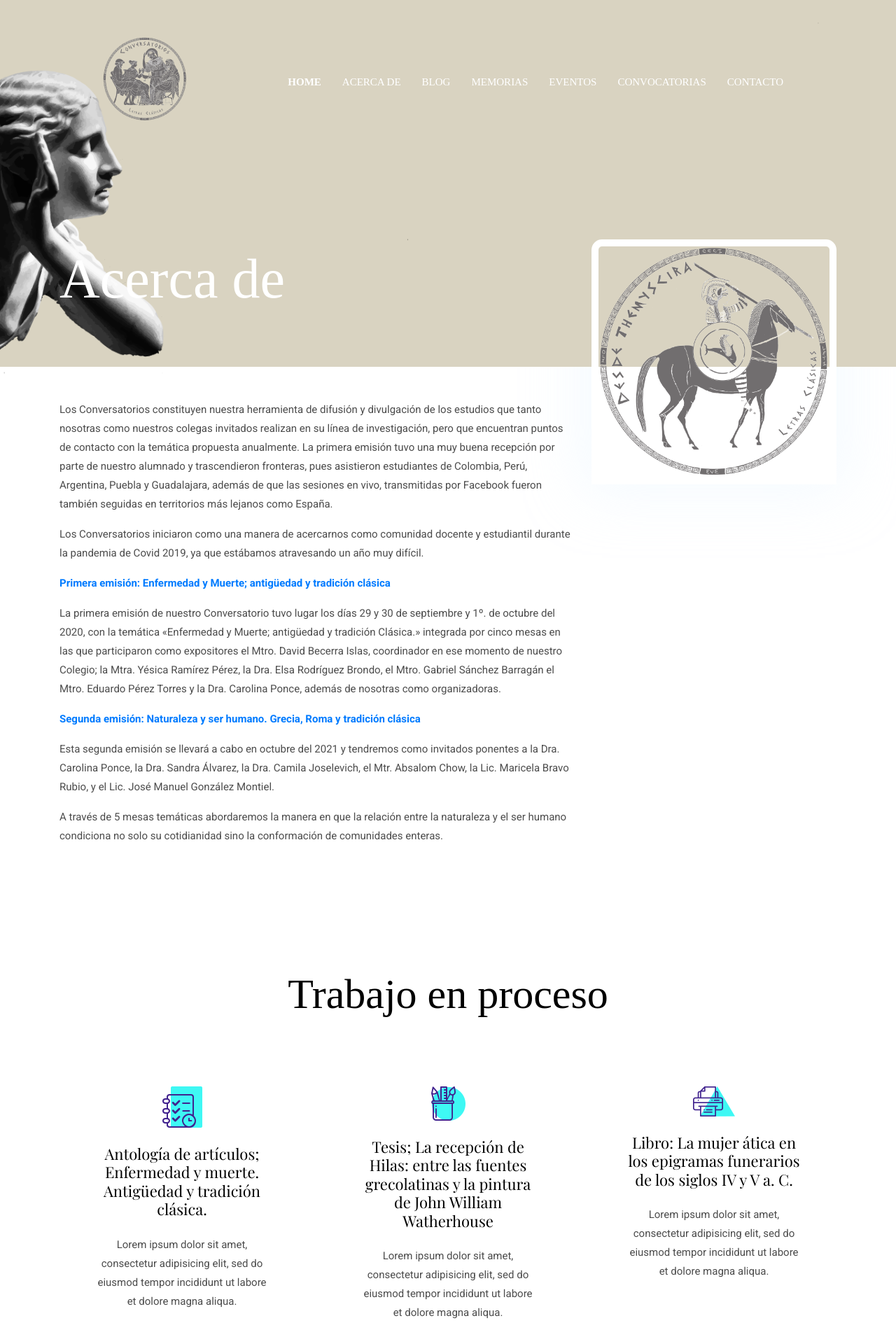
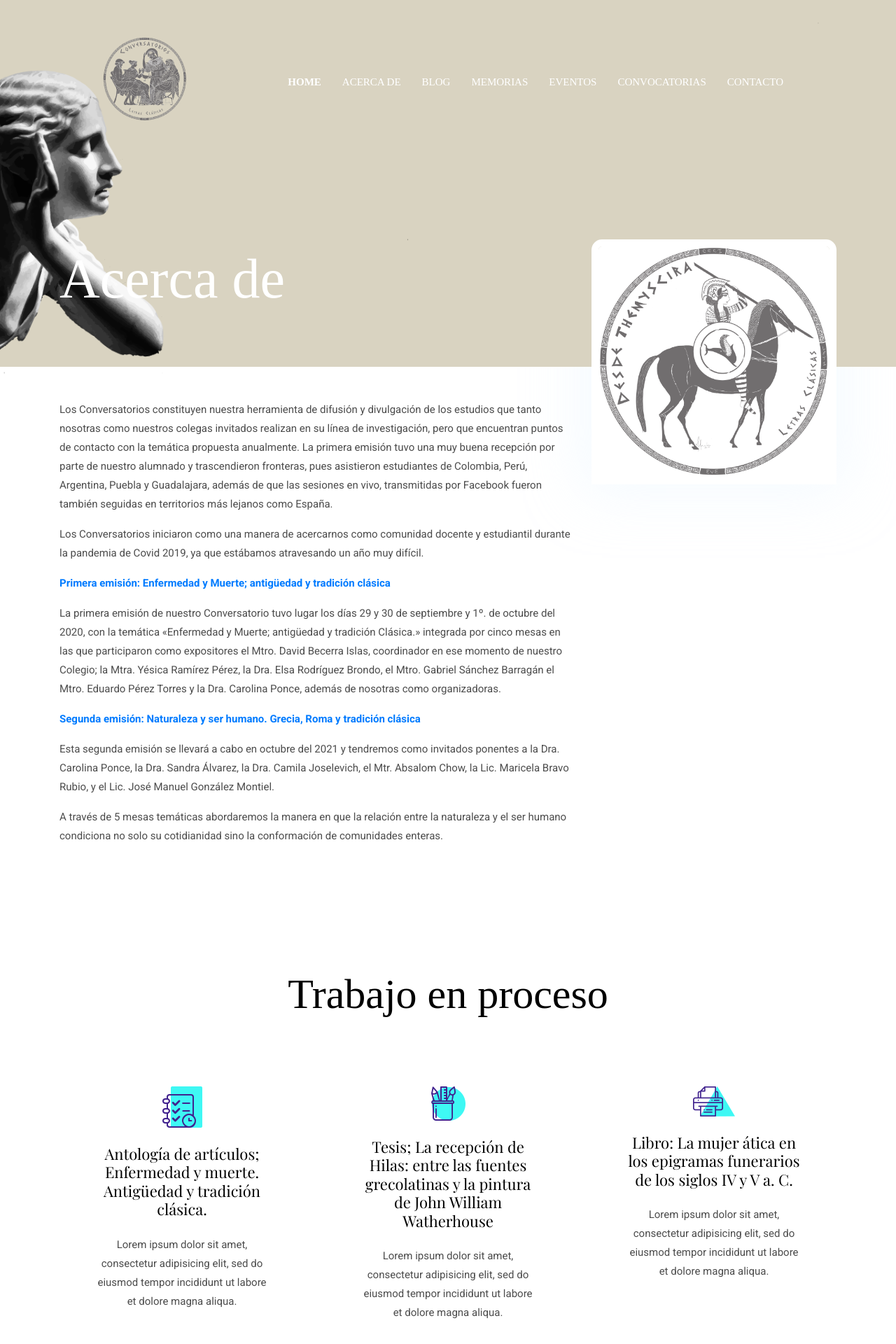
Before and after one commit to desdethemyscira/desdethemyscira.github.io, a Jekyll site: the page built from _pages/about.md, in a window 1280 px wide. Shown: the top 1920 px of the page at 70% size. Built offline with Jekyll 4.4.1, drawn with Linux system fonts in a browser that asks for light colours.

Commit message:
aboutthemy

```diff
--- a/_pages/about.md
+++ b/_pages/about.md
@@ -2,7 +2,7 @@
 layout: about
 title: Acerca de
 author:
-image: assets/images/about/themyscira-gris.png
+image: assets/images/about/themyscira.png
 
 ---
 
```
Also changed, not shown: assets/images/about/themyscira.png (added).
